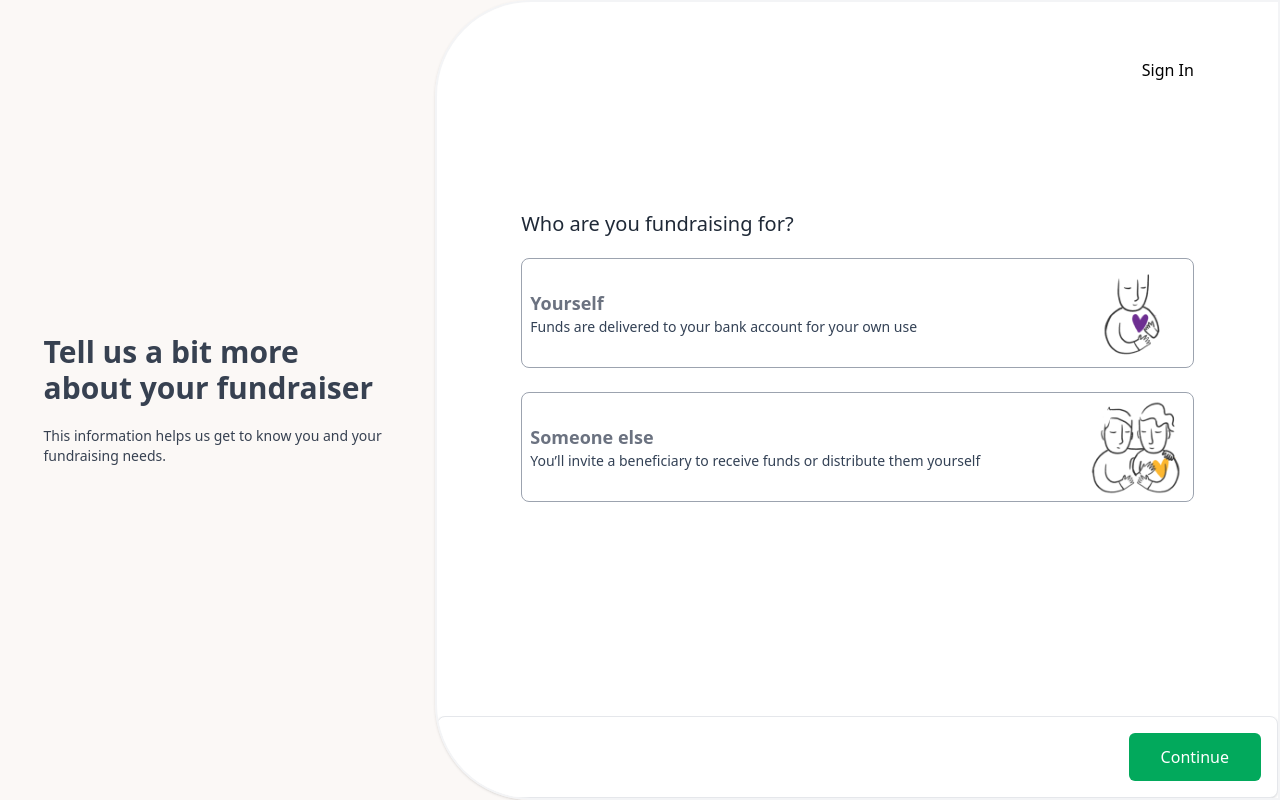
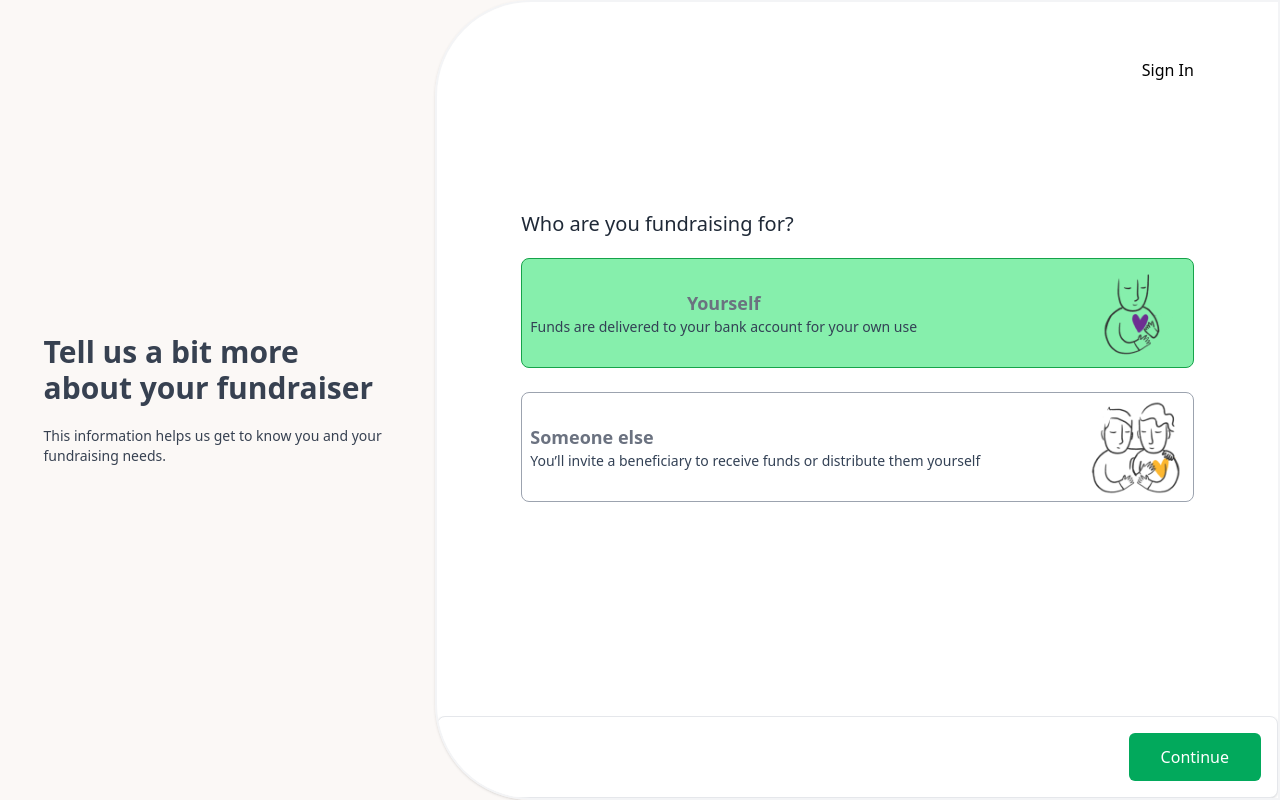
Before and after one commit to riteshreg/freefund, a Next.js app: page /create/category/fundfor in a window 1280 px wide. Built offline with nearby package versions, Linux system fonts and the light colour scheme.

Commit message:
errsolve

```diff
--- a/app/create/category/fundfor/page.tsx
+++ b/app/create/category/fundfor/page.tsx
@@ -12,7 +12,7 @@ export default function Category() {
     ward: "",
   });
 
-  const [selectFundFor, setSelectFundFor] = useState(0);
+  const [selectFundFor, setSelectFundFor] = useState(1);
 
   const handleClick = (id:number) => {
     setSelectFundFor(id);
@@ -48,7 +48,7 @@ export default function Category() {
 
                 <ul className="grid w-full gap-6 ">
 
-                  <li onClick={()=>handleClick(1)}>
+                  <li >
                     <input
                       type="radio"
                       id="hosting-small"
@@ -57,7 +57,7 @@ export default function Category() {
                       className="hidden peer"
                       required
                     />
-                    <label className={` ${selectFundFor  === 1 && 'bg-[#d2f0e3] border-green-600' } border-gray-400 inline-flex items-center justify-between w-full  px-2 py-1 text-gray-500 bg-white border rounded-lg cursor-pointer dark:peer-checked:text-blue-500 peer-checked:border-blue-600 peer-checked:text-blue-600  hover:bg-[#d2f0e3] `}>
+                    <button onClick={()=>handleClick(1)} className={` ${selectFundFor  == 1 && 'bg-green-300 border-green-600' } border-gray-400 inline-flex items-center justify-between w-full  px-2 py-1 text-gray-500 border rounded-lg cursor-pointer dark:peer-checked:text-blue-500 peer-checked:border-blue-600 peer-checked:text-blue-600  hover:bg-green-300 `}>
                       <div className="block peer-checked:bg-red-600">
                         <div className="w-full peer-checked:bg-red-600 text-lg font-semibold">
                          Yourself
@@ -65,10 +65,10 @@ export default function Category() {
                         <div className="w-full text-sm text-slate-700">Funds are delivered to your bank account for your own use</div>
                       </div>
                         <Image  src={'/images/yourself.png'}  height={100} width={100} alt="yourself"/>
-                    </label>
+                    </button>
                   </li>
 
-                  <li onClick={()=>handleClick(2)}>
+                  <li >
                     <input
                       type="radio"
                       id="hosting-small"
@@ -77,7 +77,7 @@ export default function Category() {
                       className="hidden peer"
                       required
                     />
-                    <label className={` ${selectFundFor === 2 && 'bg-[#d2f0e3]  border-green-600' } border-gray-400 inline-flex items-center justify-between w-full  px-2 py-1  text-gray-500 bg-white border rounded-lg cursor-pointer dark:peer-checked:text-blue-500 peer-checked:border-blue-600 peer-checked:text-blue-600  hover:bg-[#d2f0e3] `}>
+                    <div onClick={()=>handleClick(2)} className={` ${selectFundFor == 2 ? ('bg-green-300  border-green-600') : '' } border-gray-400 inline-flex items-center justify-between w-full  px-2 py-1  text-gray-500 border rounded-lg cursor-pointer dark:peer-checked:text-blue-500 peer-checked:border-blue-600 peer-checked:text-blue-600  hover:bg-green-300 `}>
                       <div className="block peer-checked:bg-red-600">
                         <div className="w-full peer-checked:bg-red-600 text-lg font-semibold">
                         Someone else
@@ -86,7 +86,7 @@ export default function Category() {
                       </div>
                       <Image  src={'/images/someone.png'}  height={100} width={100} alt="yourself"/>
 
-                    </label>
+                    </div>
                   </li>
 
 
```
